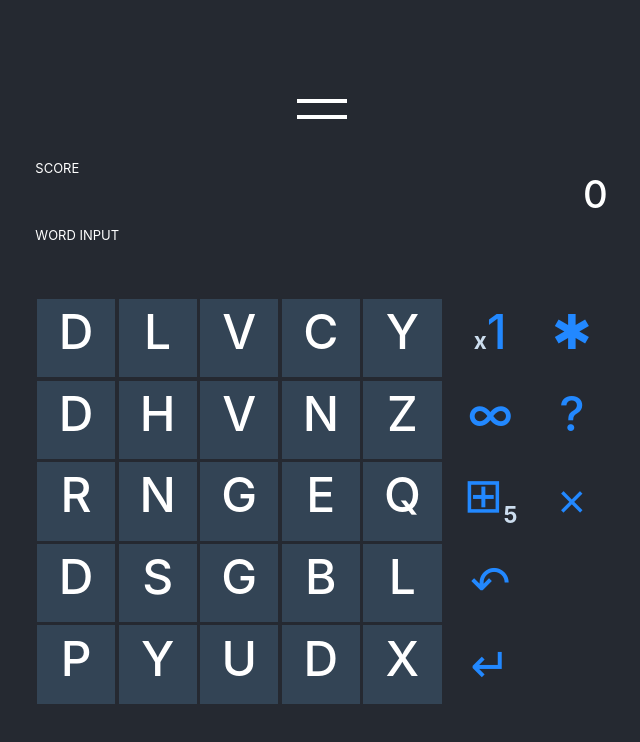
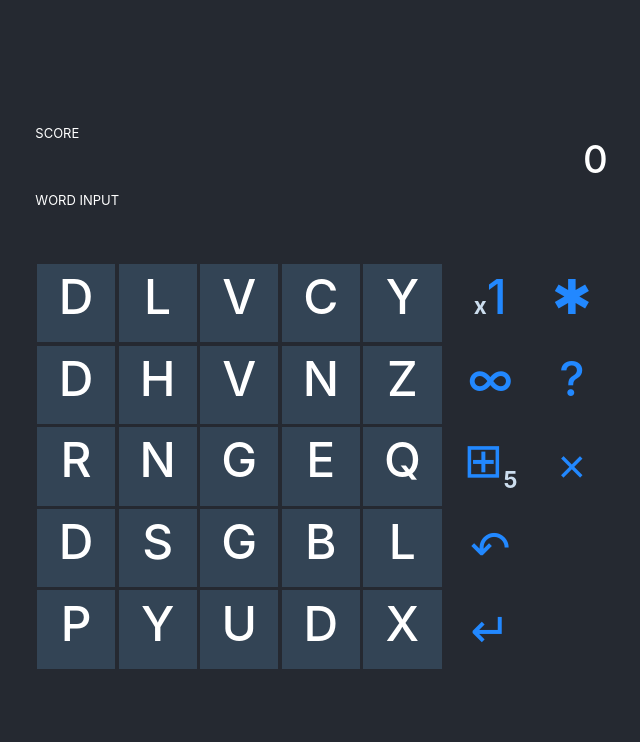
Before and after one commit to tunjioye/tapword, a React (Create React App) app: page / in a window 1280 px wide. Shown: the top 742 px of the page, without its empty margins (316-956 px from the left). Built offline with nearby package versions, Linux system fonts and the light colour scheme; no server answers.

Commit message:
Removed Topbar

```diff
--- a/src/App.js
+++ b/src/App.js
@@ -1,6 +1,6 @@
 import React from 'react';
 import './App.css';
-import Topbar from './components/Topbar';
+// import Topbar from './components/Topbar';
 import Grid from './components/Grid';
 import Settings from './components/Settings';
 import Help from './components/Help';
@@ -9,9 +9,9 @@ function App() {
   return (
     <div className="App">
       <header className="App-header">
-        <div style={{ display: 'block' }}>
+        {/* <div style={{ display: 'block' }}>
           <Topbar />
-        </div>
+        </div> */}
         <Grid cellToggle={true} shuffle={true} shuffleAll={true} endless={true} />
       </header>
       <Settings />
```
